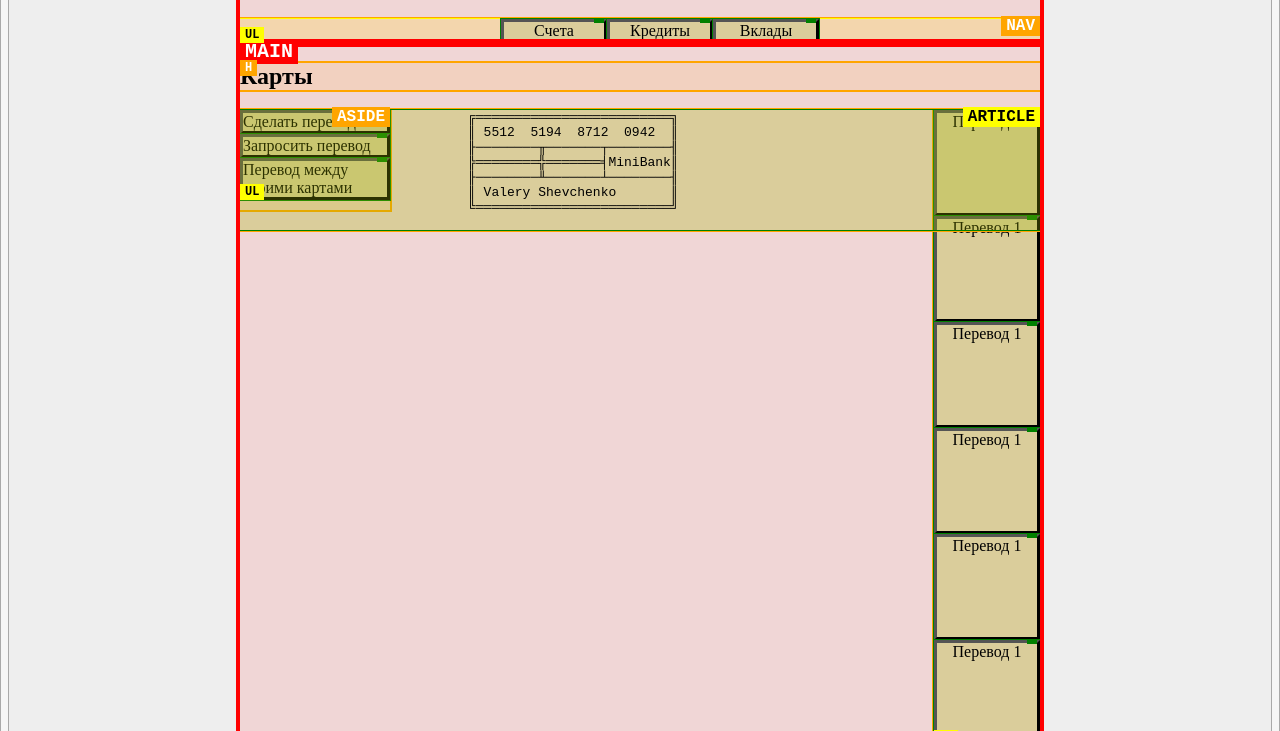
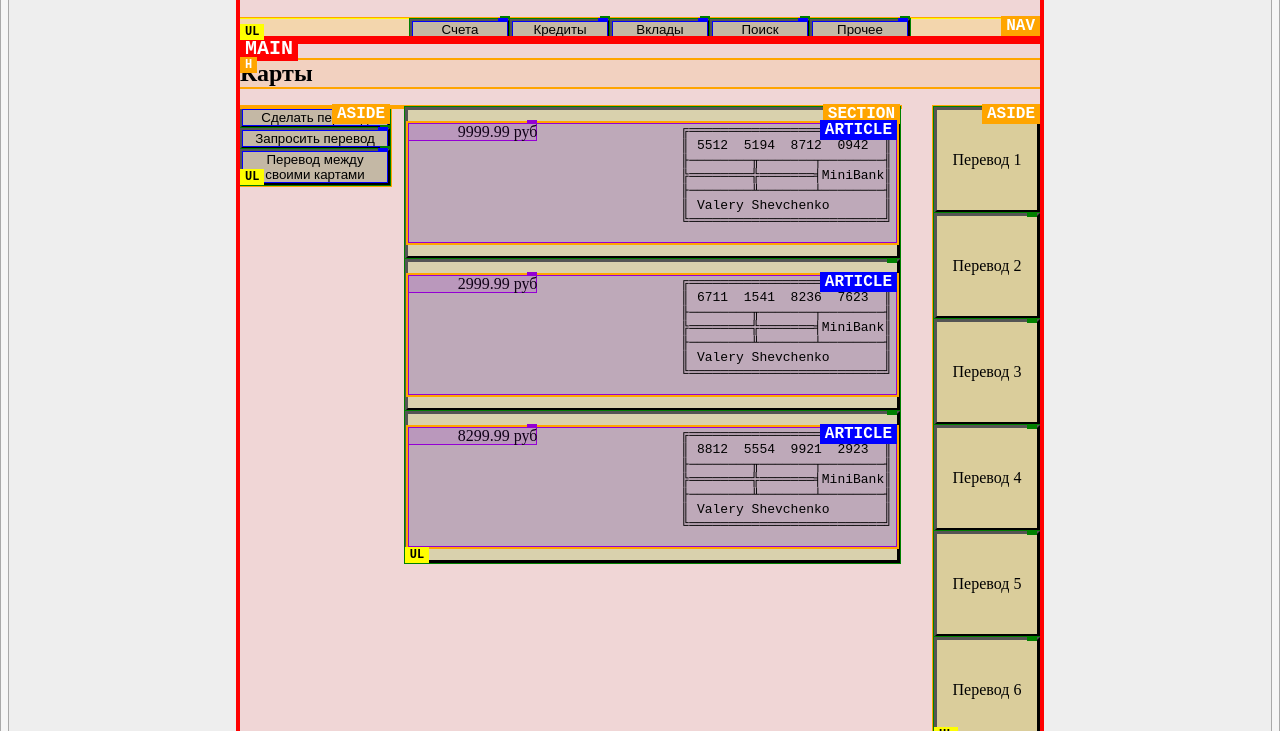
Before and after one commit to Walter-Rabbit/MiniBank.Web, a plain HTML site: page index.html in a window 1280 px wide. Shown: the part 69-800 px from the top of the page. Drawn offline with Linux system fonts and the light colour scheme.

Commit message:
feat: finished html model

```diff
--- a/css/style.css
+++ b/css/style.css
@@ -1,7 +1,6 @@
 aside.functions {
   float: left;
   width: 150px;
-  height: 100px;
 }
 
 aside.functions ul {
@@ -10,8 +9,9 @@ aside.functions ul {
   list-style-type: none;
 }
 
-aside.functions li {
-  border: 3px outset black;
+aside.functions li button {
+  display: block;
+  min-width: 150px;
 }
 
 
@@ -19,13 +19,12 @@ ul.navigation {
   margin: 0;
   display: flex;
   justify-content: center;
+  list-style-type: none;
 }
 
-ul.navigation li {
-  display: inline-block;
-  width: 100px;
-  text-align: center;
-  border: 3px outset black;
+ul.navigation li button {
+  display: block;
+  min-width: 100px;
 }
 
 
@@ -43,13 +42,16 @@ aside.history li {
   border: 3px outset black;
   height: 100px;
   width: 100px;
-  text-align: center;
+  display: flex;
+  justify-content: center;
+  align-items: center;
 }
 
 
 main {
   overflow: auto;
   max-width: 800px;
+  min-width: 400px;
   margin: auto;
 }
 
@@ -64,3 +66,32 @@ footer {
   max-width: 800px;
   margin: auto;
 }
+
+section.cards {
+  margin-right: 140px;
+}
+
+section.cards ul {
+  margin: 0;
+  padding: 0;
+  list-style-type: none;
+  float: right;
+}
+
+section.cards pre {
+  padding-left: 180px;
+  padding-right: 5px;
+}
+
+section.cards li {
+  border: 3px outset black;
+  max-width: 500px;
+}
+
+div.money {
+  float: left;
+  display: flex;
+  justify-content: center;
+  align-items: center;
+  padding-left: 50px;
+}
--- a/index.html
+++ b/index.html
@@ -16,9 +16,11 @@
     </h1>
     <nav>
       <ul class="navigation">
-        <li>Счета</li>
-        <li>Кредиты</li>
-        <li>Вклады</li>
+        <li><button>Счета</button></li>
+        <li><button>Кредиты</button></li>
+        <li><button>Вклады</button></li>
+        <li><button>Поиск</button></li>
+        <li><button>Прочее</button></li>
       </ul>
     </nav>
   </header>
@@ -29,22 +31,26 @@
     <aside class="history">
       <ul>
         <li>Перевод 1</li>
-        <li>Перевод 1</li>
-        <li>Перевод 1</li>
-        <li>Перевод 1</li>
-        <li>Перевод 1</li>
-        <li>Перевод 1</li>
+        <li>Перевод 2</li>
+        <li>Перевод 3</li>
+        <li>Перевод 4</li>
+        <li>Перевод 5</li>
+        <li>Перевод 6</li>
       </ul>
     </aside>
     <aside class="functions">
       <ul>
-        <li>Сделать перевод</li>
-        <li>Запросить перевод</li>
-        <li>Перевод между своими картами</li>
+        <li><button>Сделать перевод</button></li>
+        <li><button>Запросить перевод</button></li>
+        <li><button>Перевод между своими картами</button></li>
       </ul>
     </aside>
-    <section>
-      <article>
+    <section class="cards">
+      <ul>
+        <li><article>
+          <div class="money">
+          9999.99 руб
+          </div>
           <pre>
             ╔═════════════════════════╗
             ║ 5512  5194  8712  0942  ║
@@ -54,7 +60,36 @@
             ║ Valery Shevchenko       ║
             ╚═════════════════════════╝
           </pre>
-      </article>
+        </article></li>
+        <li><article>
+        <div class="money">
+          2999.99 руб
+        </div>
+          <pre>
+            ╔═════════════════════════╗
+            ║ 6711  1541  8236  7623  ║
+            ╟────────╥───────┬────────╢
+            ╠════════╬═══════╡MiniBank║
+            ╟────────╨───────┴────────╢
+            ║ Valery Shevchenko       ║
+            ╚═════════════════════════╝
+          </pre>
+        </article></li>
+        <li><article>
+          <div class="money">
+            8299.99 руб
+          </div>
+          <pre>
+            ╔═════════════════════════╗
+            ║ 8812  5554  9921  2923  ║
+            ╟────────╥───────┬────────╢
+            ╠════════╬═══════╡MiniBank║
+            ╟────────╨───────┴────────╢
+            ║ Valery Shevchenko       ║
+            ╚═════════════════════════╝
+          </pre>
+        </article></li>
+      </ul>
     </section>
   </main>
   <footer>
```
Lines whose indentation alone changed are shown as unchanged.
